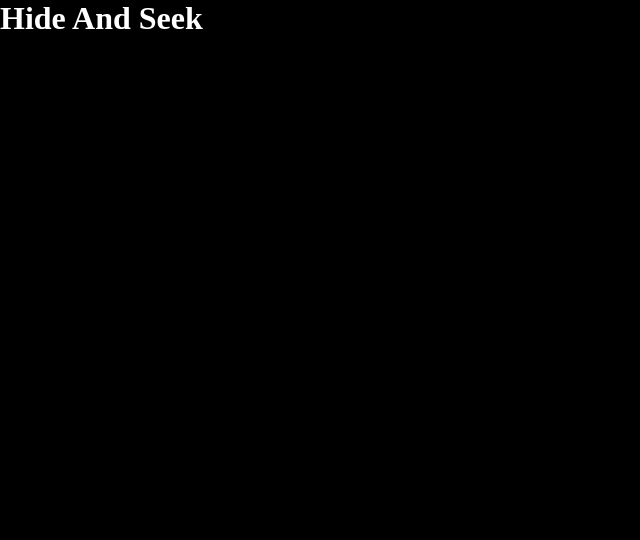
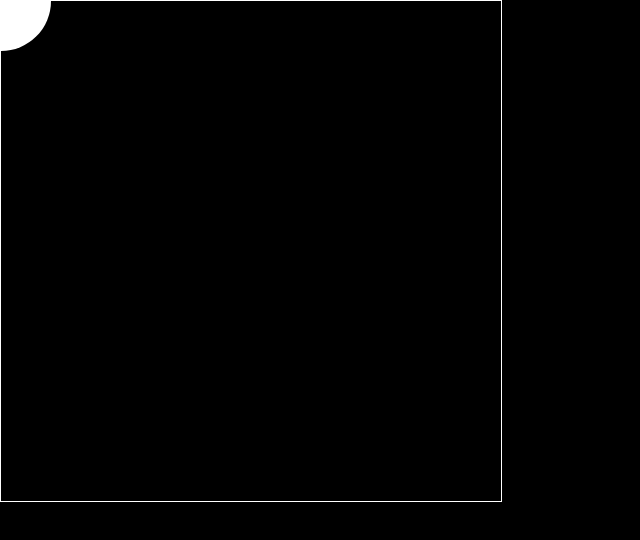
Before and after one commit to JCPenne/whoofer, a Next.js app: page /hideandseek in a window 1280 px wide. Shown: the top 540 px of the page, without its empty margins (0-640 px from the left). Built offline with nearby package versions, Linux system fonts and the light colour scheme.

Commit message:
basic custom cursor functionality to show white circle on mouse move

```diff
--- /dev/null
+++ b/components/HideAndSeek/HideAndSeek.js
@@ -0,0 +1,51 @@
+import React from 'react';
+
+import styles from './HideAndSeek.module.css';
+
+export default function HideAndSeek() {
+  const [mousePos, setMousePos] = React.useState({ x: 0, y: 0 });
+
+  const canvasRef = React.useRef(); //{ current: undefined}
+
+  React.useEffect(() => {
+    window.addEventListener('mousemove', handleMouseMove);
+
+    function handleMouseMove(event) {
+      setMousePos({ x: event.clientX, y: event.clientY });
+    }
+
+    draw(canvasRef.current, mousePos.x, mousePos.y);
+
+    return () => {
+      window.removeEventListener('mousemove', handleMouseMove);
+    };
+  }, [mousePos]);
+
+  return (
+    <>
+      {/* <div>Hide And Seek</div>
+        <div>
+          {mousePos.x} / {mousePos.y}
+        </div> */}
+      <canvas
+        ref={canvasRef}
+        className={styles.canvas}
+        height='500'
+        width='500'
+        style={{ border: '1px solid white' }}
+      ></canvas>
+    </>
+  );
+}
+
+function draw(canvas, x, y) {
+  const ctx = canvas.getContext('2d');
+
+  ctx.clearRect(0, 0, canvas.height, canvas.width);
+
+  ctx.fillStyle = 'white';
+  ctx.beginPath();
+  ctx.arc(x, y, 50, 0, 2 * Math.PI);
+  ctx.stroke();
+  ctx.fill();
+}
--- /dev/null
+++ b/components/HideAndSeek/HideAndSeek.module.css
@@ -0,0 +1,4 @@
+.canvas {
+  cursor: none;
+  border: 1px, solid, white;
+}
--- a/pages/hideandseek.js
+++ b/pages/hideandseek.js
@@ -1,5 +1,7 @@
 import React from 'react';
 
-export default function HideAndSeek() {
-  return <h1>Hide And Seek</h1>;
+import HideAndSeek from '@/components/HideAndSeek/HideAndSeek';
+
+export default function HideAndSeekPage() {
+  return <HideAndSeek></HideAndSeek>;
 }
```
